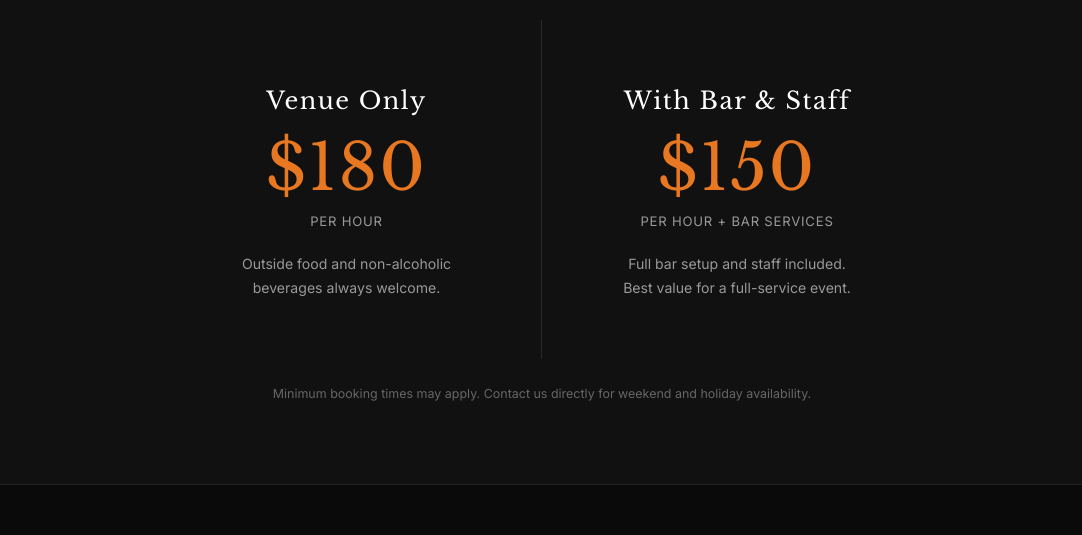
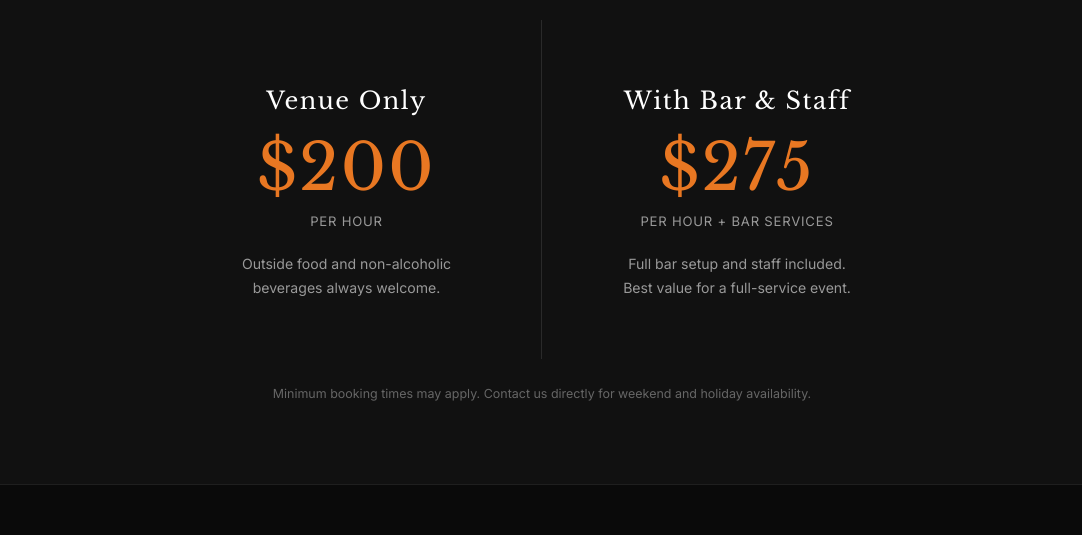
Before and after one commit to hollistrfc-hue/BuckingBarrel, a plain HTML site: page book.html in a window 1280 px wide. Shown: the part 4180-4715 px from the top of the page, without its empty margins (98-1180 px from the left). Drawn offline with nearby package versions, Linux system fonts and the light colour scheme; a web font is replaced by a local one.

Commit message:
update rates to $200/$275 on book page

```diff
--- a/book.html
+++ b/book.html
@@ -240,13 +240,13 @@
       <div class="pricing-grid fade-up delay-1">
         <div class="pricing-block">
           <div class="pricing-label">Venue Only</div>
-          <div class="pricing-amount"><span>$</span>180</div>
+          <div class="pricing-amount"><span>$</span>200</div>
           <div class="pricing-per">per hour</div>
           <p>Outside food and non-alcoholic beverages always welcome.</p>
         </div>
         <div class="pricing-block">
           <div class="pricing-label">With Bar &amp; Staff</div>
-          <div class="pricing-amount"><span>$</span>150</div>
+          <div class="pricing-amount"><span>$</span>275</div>
           <div class="pricing-per">per hour + bar services</div>
           <p>Full bar setup and staff included. Best value for a full-service event.</p>
         </div>
```
